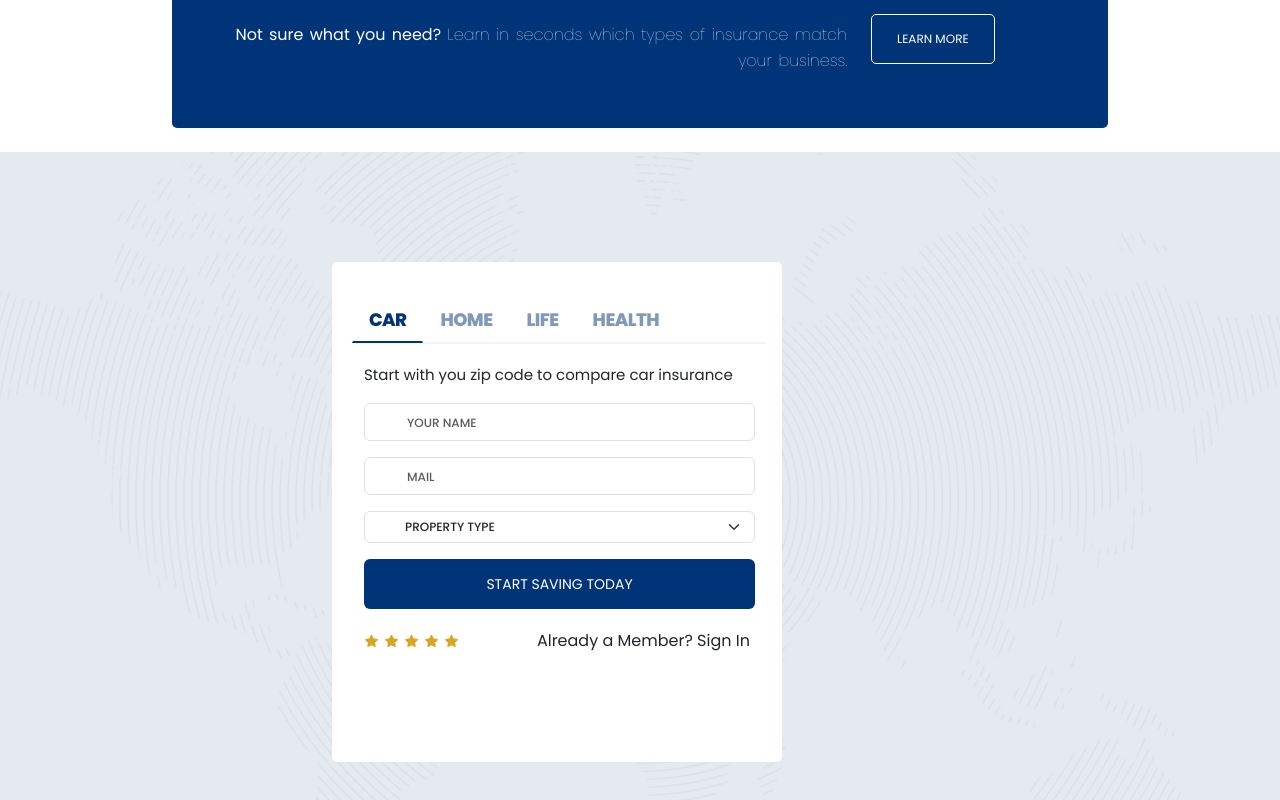
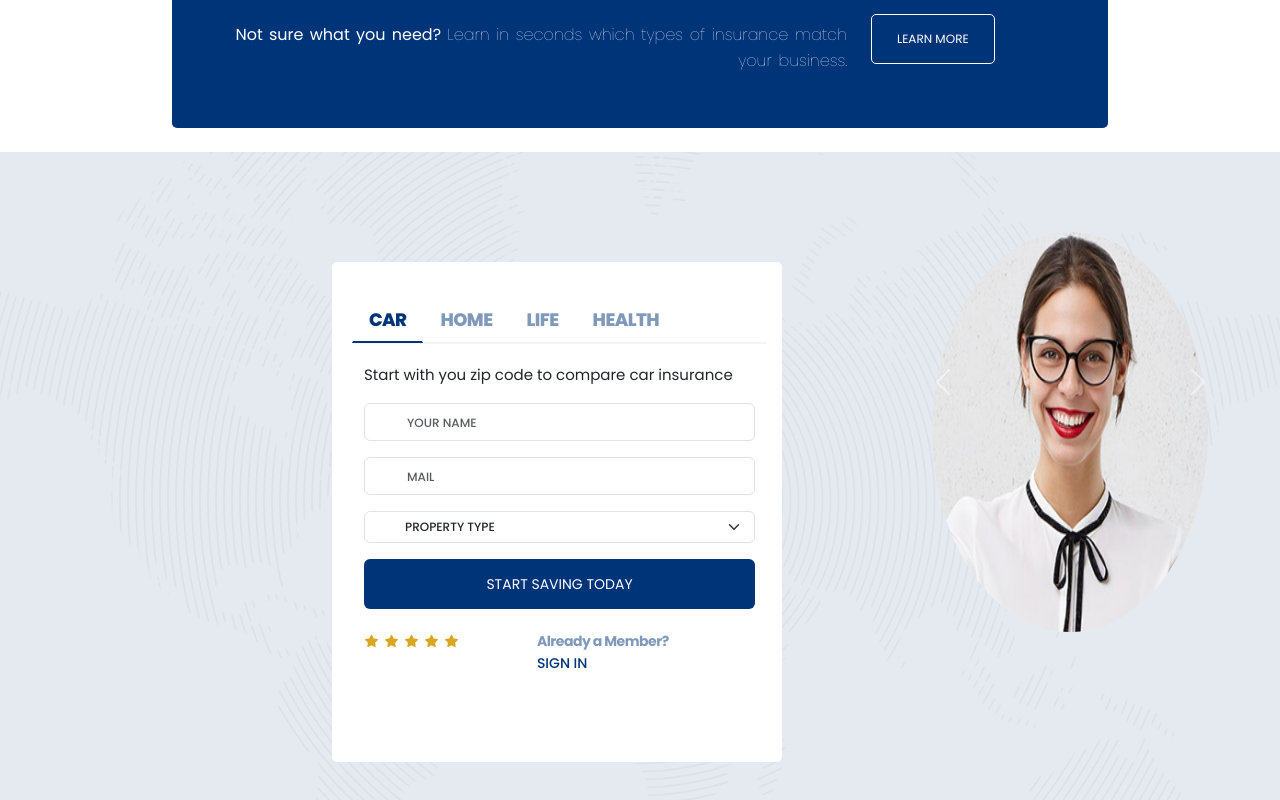
Before and after one commit to mohamedmahroofa/Insurance, an Angular app: page / in a window 1280 px wide. Shown: the part 1938-2738 px from the top of the page. Built offline with nearby package versions, Linux system fonts and the light colour scheme.

Commit message:
Added the image for the carousel

```diff
--- a/src/app/info/info.component.css
+++ b/src/app/info/info.component.css
@@ -161,4 +161,43 @@
   font-size: 12px;
 }
 
+
+.ratings .lightext{
+  color: #7f99bb;
+  font-size: 14px;
+  font-weight: 700;
+  letter-spacing: -0.5px;
+}
+
+.ratings .boldtext{
+  text-transform: uppercase;
+  color: #003478;
+  font-size: 14px;
+  font-weight: 500;
+}
+
+#contactcarousel{
+  right: 60px;
+  width: 300px;
+  height: 300px;
+  position: absolute;
+  z-index: 15;
+}
+
+.carousel-item{
+  position: relative;
+  height: 50vh;
+  /* max-width: 50%; */
+}
+
+.carousel-item img{
+  display: block;
+  width: 85px;
+  height: 85px;
+}
+
+.carousel-item .rounded-corner{
+  width: 50%;
+  height: auto;
+}
 /* Contact Form ends */
--- a/src/app/info/info.component.html
+++ b/src/app/info/info.component.html
@@ -263,7 +263,12 @@
                     <small><i class="fa-solid fa-star"></i></small>
                   </div>
                   <div class="col-7">
-                    <p>Already a Member? <a>Sign In</a></p>
+                    <p>
+                      <span class="lightext">Already a Member?</span
+                      ><a href="#carinsurance" class="boldtext nav-link"
+                        >Sign In</a
+                      >
+                    </p>
                   </div>
                 </div>
               </div>
@@ -433,10 +438,56 @@
         </div>
       </div>
       <!-- contact details ends -->
-      <!-- contact details starts -->
-      <!-- <div class="col-6">
-        <div></div>
-      </div> -->
+      <!-- carousel details starts -->
+      <div id="contactcarousel" class="carousel slide">
+        <div class="carousel-inner">
+          <div class="carousel-item active">
+            <img
+              fill
+              class="d-block rounded-circle"
+              ngSrc="assets/img/testimonial3.jpg"
+              alt="Carousel Image 3"
+              priority
+            />
+          </div>
+          <div class="carousel-item">
+            <img
+              fill
+              class="d-block rounded-circle"
+              ngSrc="assets/img/testimonial3.jpg"
+              alt="Carousel Image 3"
+              priority
+            />
+          </div>
+          <div class="carousel-item">
+            <img
+              fill
+              class="d-block rounded-circle"
+              ngSrc="assets/img/testimonial3.jpg"
+              alt="Carousel Image 3"
+              priority
+            />
+          </div>
+        </div>
+        <button
+          class="carousel-control-prev"
+          type="button"
+          data-bs-target="#carouselExample"
+          data-bs-slide="prev"
+        >
+          <span class="carousel-control-prev-icon" aria-hidden="true"></span>
+          <span class="visually-hidden">Previous</span>
+        </button>
+        <button
+          class="carousel-control-next"
+          type="button"
+          data-bs-target="#carouselExample"
+          data-bs-slide="next"
+        >
+          <span class="carousel-control-next-icon" aria-hidden="true"></span>
+          <span class="visually-hidden">Next</span>
+        </button>
+      </div>
       <!-- carousel details ends -->
     </div>
     <!--row ends-->
--- a/src/app/info/info.component.ts
+++ b/src/app/info/info.component.ts
@@ -1,10 +1,11 @@
+import { NgOptimizedImage } from '@angular/common';
 import { Component } from '@angular/core';
 
 
 @Component({
   selector: 'app-info',
   standalone: true,
-  imports: [],
+  imports: [NgOptimizedImage],
   templateUrl: './info.component.html',
   styleUrl: './info.component.css'
 })
```
Also changed, not shown: src/assets/img/testimonial3.jpg (added).
